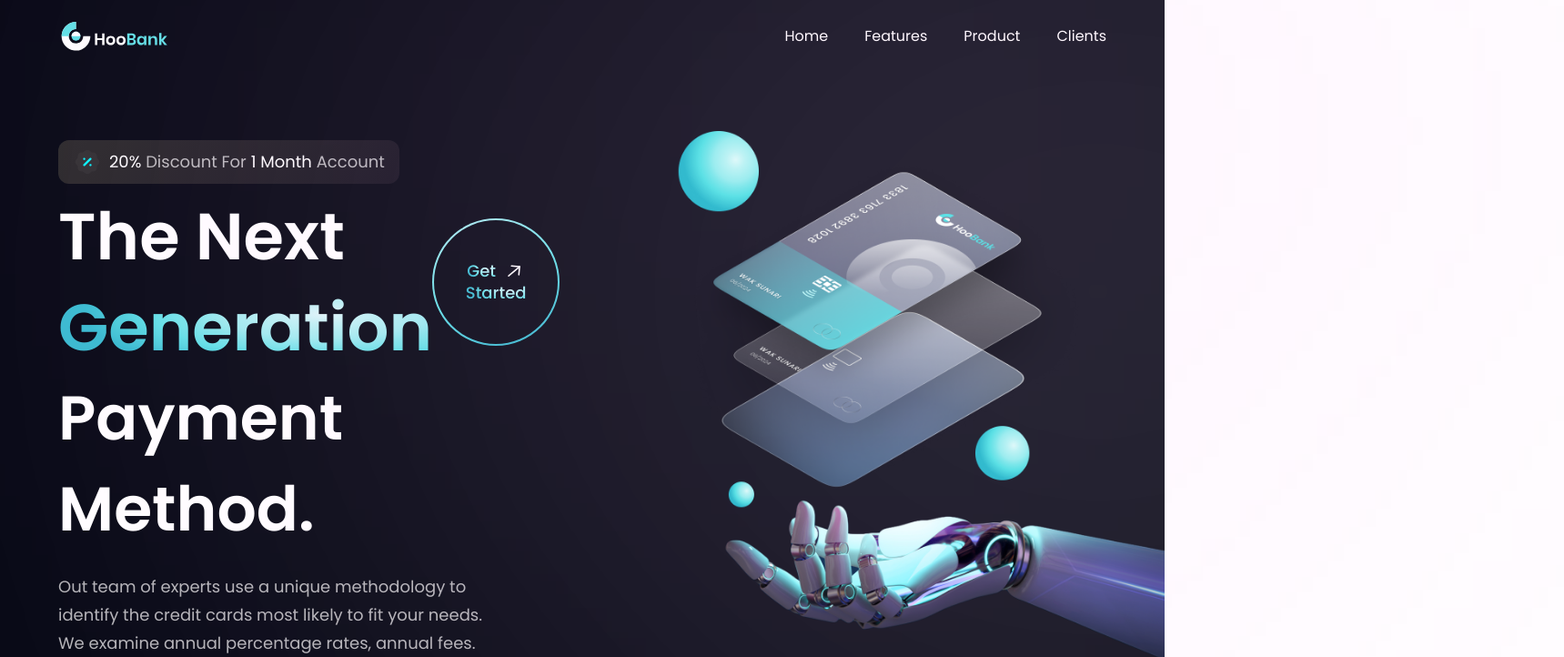
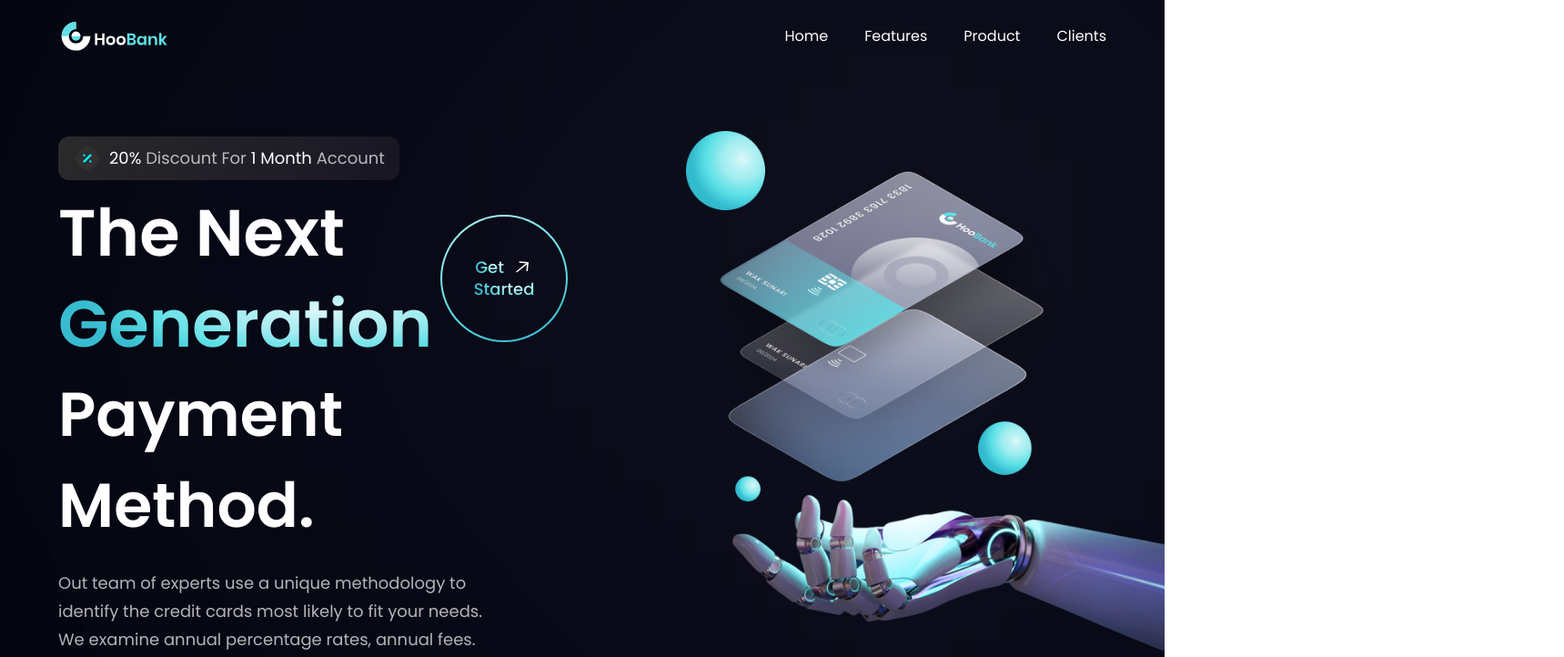
Before and after one commit to spectr-e/bank-app, a React (Vite) app: page / in a window 1280 px wide. Shown: the top 722 px of the page at 91% size, 1719 px wide, since content can reach past the window. Built offline with nearby package versions, Linux system fonts and the light colour scheme.

Commit message:
fix(Hero): Edit the gradients strength to appear less sharp

```diff
--- a/src/components/Hero.jsx
+++ b/src/components/Hero.jsx
@@ -41,7 +41,7 @@
     </div>
 
     {/* robotic section */}
-    <div className=''>
+    <div className={`flex-1 flex ${styles.flexCenter} md:my-0 relative my-10`}>
       {/* robotic arm */}
       <img
         src={robot}
```
